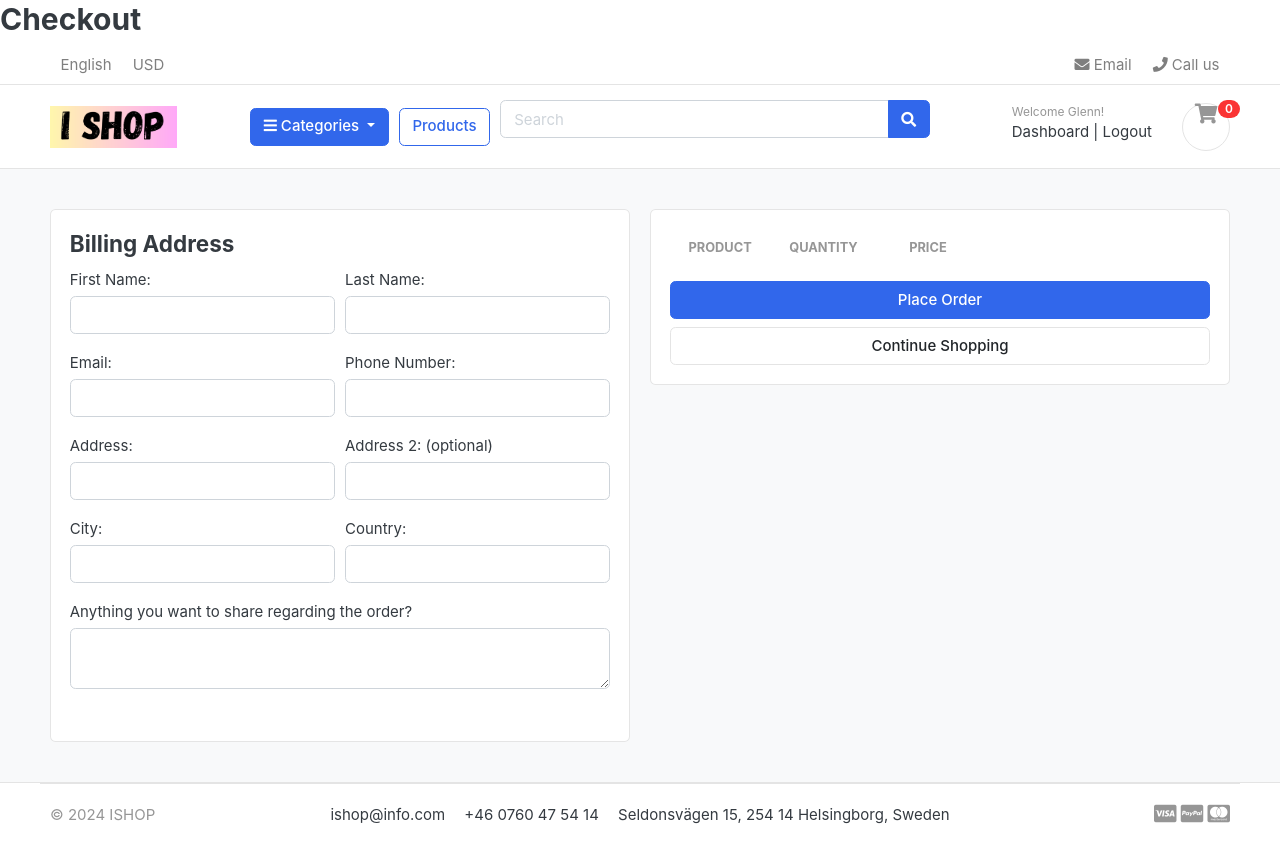
After one commit to GlennJohansson85/shop, a Django app: page /cart/checkout/ in a window 1280 px wide. The commit adds this page. Run offline with Django 3.2, Linux system fonts and the light colour scheme; a user stored in the database is signed in; data comes from the database, SQL or seed files in the repository; both versions use the stored data as it was after the commit; lists and menus that the app fills with data are empty; some libraries are stand-ins or nearby versions; some web fonts are replaced.

Commit message:
Design the checkout page, assign user to cart item

```diff
--- a/cart/models.py
+++ b/cart/models.py
@@ -1,7 +1,7 @@
 #_________________________________________________________________________  CART/MODELS.PY  -->
 from django.db import models
 from products.models import Product, Variation
-
+from accounts.models import Account
 
 #___________________________________________________________  CLASS CART
 class Cart(models.Model):
@@ -14,9 +14,10 @@ class Cart(models.Model):
 
 #___________________________________________________________  CLASS CARTITEM
 class CartItem(models.Model):
+    user        = models.ForeignKey(Account, on_delete=models.CASCADE, null=True)
     product     = models.ForeignKey(Product, on_delete=models.CASCADE)
     variations  = models.ManyToManyField(Variation, blank=True)
-    cart        = models.ForeignKey(Cart, on_delete=models.CASCADE)
+    cart        = models.ForeignKey(Cart, on_delete=models.CASCADE, null=True)
     quantity    = models.IntegerField()
     is_active   = models.BooleanField(default=True)
 
--- a/cart/urls.py
+++ b/cart/urls.py
@@ -7,4 +7,6 @@ urlpatterns = [
     path('add_cart/<int:product_id>/', views.add_cart, name='add_cart'),
     path('remove_cart/<int:product_id>/<int:cart_item_id>/', views.remove_cart, name='remove_cart'),
     path('remove_cart_item/<int:product_id>/<int:cart_item_id>/', views.remove_cart_item, name='remove_cart_item'),
+
+    path('checkout/', views.checkout, name='checkout')
 ]
--- a/cart/views.py
+++ b/cart/views.py
@@ -3,6 +3,7 @@ from django.shortcuts import render, redirect, get_object_or_404
 from products.models import Product, Variation
 from .models import Cart, CartItem
 from django.core.exceptions import ObjectDoesNotExist
+from django.contrib.auth.decorators import login_required
 
 from django.http import HttpResponse
 
@@ -108,6 +109,8 @@ def remove_cart_item(request, product_id, cart_item_id):
 #___________________________________________________________  CART
 def cart(request, total=0, quantity=0, cart_items=None):
     try:
+        tax = 0
+        grand_total = 0
         cart = Cart.objects.get(cart_id=_cart_id(request))
         cart_items = CartItem.objects.filter(cart=cart, is_active=True)
         for cart_item in cart_items:
@@ -116,13 +119,39 @@ def cart(request, total=0, quantity=0, cart_items=None):
         tax = (2 * total)/100
         grand_total = total + tax
     except ObjectDoesNotExist:
-        pass # Do nothing
+        pass
 
     context = {
         'total': total,
         'quantity': quantity,
         'cart_items': cart_items,
-        'tax': tax,
+        'tax'       : tax,
         'grand_total': grand_total,
     }
-    return render(request,'products/cart.html',context)
+    return render(request, 'products/cart.html', context)
+
+
+#___________________________________________________________  CART
+@login_required(login_url='signin')
+def checkout(request, total=0, quantity=0, cart_items=None):
+    try:
+        tax = 0
+        grand_total = 0
+        cart = Cart.objects.get(cart_id=_cart_id(request))
+        cart_items = CartItem.objects.filter(cart=cart, is_active=True)
+        for cart_item in cart_items:
+            total += (cart_item.product.price * cart_item.quantity)
+            quantity += cart_item.quantity
+        tax = (2 * total)/100
+        grand_total = total + tax
+    except ObjectDoesNotExist:
+        pass #just ignore
+
+    context = {
+        'total': total,
+        'quantity': quantity,
+        'cart_items': cart_items,
+        'tax'       : tax,
+        'grand_total': grand_total,
+    }
+    return render(request, 'products/checkout.html', context)
--- a/category/admin.py
+++ b/category/admin.py
@@ -2,9 +2,9 @@
 from django.contrib import admin
 from .models import Category
 
+
 class CategoryAdmin(admin.ModelAdmin):
-      '''Auto populate slug'''
-      prepopulated_fields = {'slug': ('category_name',)}
-      list_display = ('category_name', 'slug')
+    prepopulated_fields = {'slug': ('category_name',)}
+    list_display = ('category_name', 'slug')
 
 admin.site.register(Category, CategoryAdmin)
--- a/category/apps.py
+++ b/category/apps.py
@@ -2,5 +2,4 @@ from django.apps import AppConfig
 
 
 class CategoryConfig(AppConfig):
-    default_auto_field = 'django.db.models.BigAutoField'
     name = 'category'
--- a/category/context_processors.py
+++ b/category/context_processors.py
@@ -1,4 +1,3 @@
-#_________________________________________________________________________  CATEGORY/CONTEXT_PROCESSORS.PY  -->
 from .models import Category
 
 
--- a/templates/includes/navbar.html
+++ b/templates/includes/navbar.html
@@ -3,8 +3,7 @@
 <header class="section-header">
     <nav class="navbar p-md-0 navbar-expand-sm navbar-light border-bottom">
         <div class="container">
-            <button class="navbar-toggler" type="button" data-toggle="collapse" data-target="#navbarTop4"
-                aria-controls="navbarNav" aria-expanded="false" aria-label="Toggle navigation">
+            <button class="navbar-toggler" type="button" data-toggle="collapse" data-target="#navbarTop4" aria-controls="navbarNav" aria-expanded="false" aria-label="Toggle navigation">
                 <span class="navbar-toggler-icon"></span>
             </button>
             <div class="collapse navbar-collapse" id="navbarTop4">
@@ -14,6 +13,11 @@
                     </li>
                     <li class="nav-item dropdown">
                         <a href="#" class="nav-link">USD</a>
+                        <ul class="dropdown-menu small">
+                            <li><a class="dropdown-item" href="#">EUR</a></li>
+                            <li><a class="dropdown-item" href="#">AED</a></li>
+                            <li><a class="dropdown-item" href="#">RUBL </a></li>
+                        </ul>
                     </li>
                 </ul>
                 <ul class="navbar-nav">
--- /dev/null
+++ b/templates/products/checkout.html
@@ -0,0 +1,147 @@
+<!--------------------------------------------------------  PRODUCTS/PRODUCT_DETAIL.HTML -->
+<h2>Checkout</h2>
+
+{% extends 'base.html' %}
+{% load static %}
+
+
+{% block content %}
+
+<section class="section-content padding-y bg">
+    <div class="container">
+
+
+        <div class="row">
+            <aside class="col-lg-6">
+                <div class="card">
+                    <div class="card-body">
+                        <h4 class="card-title mb4">Billing Address</h4>
+                        <form action="" method="POST">
+                            {% csrf_token %}
+                            <div class="form-row">
+                                <div class="col form-group">
+                                    <label for="">First Name:</label>
+                                    <input type="text" name="first_name" class="form-control" required>
+                                </div>
+                                <div class="col form-group">
+                                    <label for="">Last Name:</label>
+                                    <input type="text" name="last_name" class="form-control" required>
+                                </div>
+                            </div>
+                            <div class="form-row">
+                                <div class="col form-group">
+                                    <label for="">Email:</label>
+                                    <input type="text" name="lemail" class="form-control" required>
+                                </div>
+                                <div class="col form-group">
+                                    <label for="">Phone Number:</label>
+                                    <input type="text" name="phone" class="form-control" required>
+                                </div>
+                            </div>
+                            <div class="form-row">
+                                <div class="col form-group">
+                                    <label for="">Address:</label>
+                                    <input type="text" name="address" class="form-control" required>
+                                </div>
+                                <div class="col form-group">
+                                    <label for="">Address 2: (optional)</label>
+                                    <input type="text" name="address" class="form-control">
+                                </div>
+                            </div>
+                            <div class="form-row">
+                                <div class="col form-group">
+                                    <label for="">City:</label>
+                                    <input type="text" name="city" class="form-control" required>
+                                    <!-- select box, countryfield-->
+                                </div>
+                                <div class="col form-group">
+                                    <label for="">Country:</label>
+                                    <input type="text" name="country" class="form-control" required>
+                                    <!-- select box, countryfield-->
+                                </div>
+                            </div>
+                            <div class="form-row">
+                                <div class="col form-group">
+                                    <label for="">Anything you want to share regarding the order?</label>
+                                    <textarea name="order_note" class="form-control"></textarea>
+                                </div>
+                            </div>
+
+                    </div>
+                </div>
+            </aside>
+            <aside class="col-lg-6">
+                <div class="card">
+                    <div class="card-body">
+                        <table class="table table-borderless table-shopping-cart">
+                            <thead class="text-muted">
+                                <tr class="small text-uppercase">
+                                    <th scope="col">Product</th>
+                                    <th scope="col" width="120">Quantity</th>
+                                    <th scope="col" width="120">Price</th>
+                                    <th scope="col" class="text-right" width="200"></th>
+                                </tr>
+                            </thead>
+                            <tbody>
+                                {% for cart_item in cart_items %}
+                                <tr>
+                                    <td>
+                                        <figure class="itemside align-items-center">
+                                            <div class="aside"><img src="{{ cart_item.product.images.url }}" class="img-sm"></div>
+                                            <figcaption class="info">
+                                                <a href="{{ cart_item.product.get_url }}" class="title text-dark">{{ cart_item.product.product_name }}</a>
+                                                <p class="text-muted small">
+                                                    {% if cart_item.variations.all %}
+                                                        {% for item in cart_item.variations.all %}
+                                                            {{ item.variation_category | capfirst }} : {{ item.variation_value | capfirst }} <br>
+                                                        {% endfor %}
+                                                    {% endif %}
+                                                </p>
+                                            </figcaption>
+                                        </figure>
+                                    </td>
+
+                                    <td>
+                                        <div class="col">
+                                            <div class="input-group input-spinner">
+                                                <div class="input-group-append">
+                                                    <a href="{% url 'remove_cart' cart_item.product.id cart_item_id %}" class="btn btn-light" type="button" id="button-plus"><i class="fa fa-minus"></i></a>
+                                                </div>
+                                                <input type="text" class="form-control" value="{{ cart_item.quantity }}">
+                                                <div class="input-group-prepend">
+                                                    <form action="{% url 'add_cart' cart_item.product.id %}" method="POST">
+                                                        {% csrf_token %}
+                                                        {% for item in cart_item.variations.all %}
+                                                            <input type="hidden" name="{{ item.variation_category | lower }}" value="{{ item.variation_value | capfirst }}">
+                                                        {% endfor %}
+                                                        <button class="btn btn-light" type="submit" id="button-minus"><i class="fa fa-plus"></i></button>
+                                                    </form>
+                                                </div>
+                                            </div>
+                                        </div>
+                                    </td>
+                                    <td>
+                                        <div class="price-wrap">
+                                            <var class="price">${{ cart_item.sub_total }}</var>
+                                            <small class="text-muted">${{ cart_item.product.prize }} each </small>
+                                        </div>
+                                    </td>
+                                    <td class="text-right">
+                                    <a href="{% url 'remove_cart_item' cart_item.product.id cart_item_id %}" onclick="return confirm('Confirm to remove the product from your cart')" class="btn btn-danger">Remove</a>
+                                    </td>
+                                </tr>
+                                {% endfor %}
+                            </tbody>
+                        </table>
+                        <button type="submit" name="submit" class="btn btn-primary btn-block">Place Order</button>
+                        <a href="{% url 'products' %}" class="btn btn-light btn-block">Continue Shopping</a>
+                    </form>
+                    </div>
+                </div>
+            </aside>
+
+        </div>
+    </div>
+</section>
+
+{% endblock %}
```
Also changed, not shown: accounts/views.py (+13 -0 lines), category/models.py (+11 -10 lines), templates/accounts/remove_resetpassword.html (deleted, +0 -32 lines), templates/accounts/remove_resetpassword_email.html (deleted, +0 -13 lines), templates/products/product_detail.html (+16 -10 lines), templates/products/products.html (+4 -4 lines), cart/migrations/0003_cartitem_user_alter_cartitem_cart.py (added), category/migrations/0003_alter_category_cat_image_alter_category_id.py (added), db.sqlite3.
